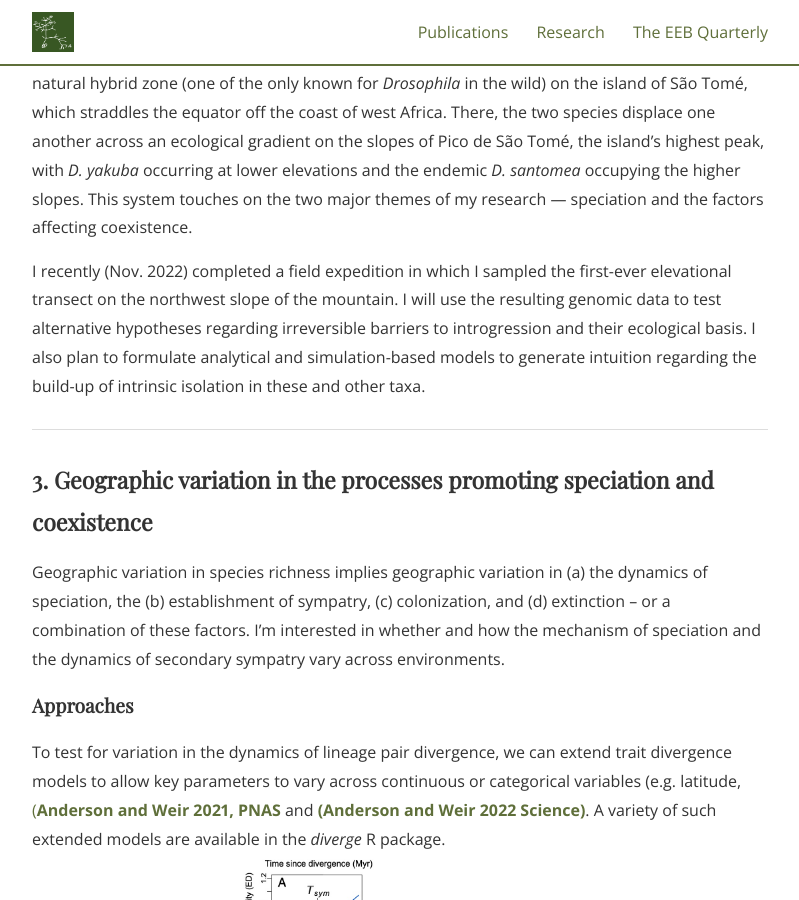
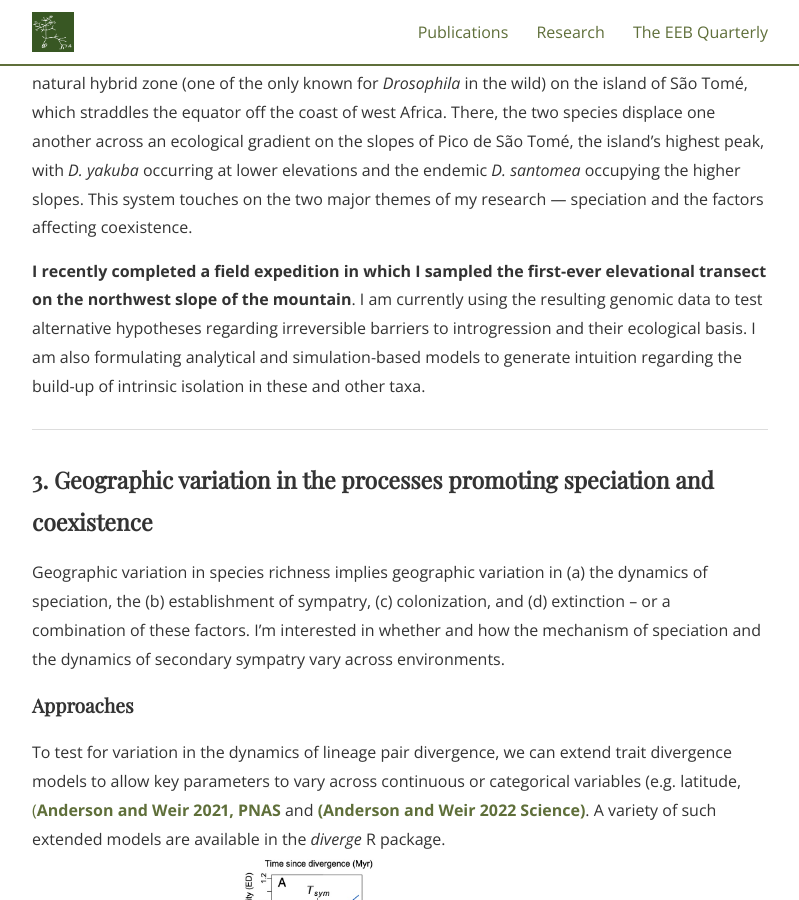
Before and after one commit to SeanASAnderson/SeanASAnderson.github.io, a Jekyll site: the page built from research.md, in a window 1280 px wide and 900 px high, scrolled down 5096 px. Shown: the whole window, without its empty margins (240-1039 px from the left). Built offline with Jekyll 4.4.1, drawn with Linux system fonts in a browser that asks for light colours; nearby versions of some CDN libraries; some web fonts are replaced.

Commit message:
research update

```diff
--- a/research.md
+++ b/research.md
@@ -65,7 +65,7 @@ In a new perspective paper, I call attention this problem and synthesize availab
 
 I have also launched a new research project with Daniel Matute into the evolution of intrinsic isolation between two species of wild *Drosophila* (*D. santomea and D. yakuba)*. These species form a natural hybrid zone (one of the only known for *Drosophila* in the wild) on the island of S&atilde;o Tom&eacute;, which straddles the equator off the coast of west Africa. There, the two species displace one another across an ecological gradient on the slopes of Pico de S&atilde;o Tom&eacute;, the island's highest peak, with *D. yakuba* occurring at lower elevations and the endemic *D. santomea* occupying the higher slopes. This system touches on the two major themes of my research <span>&#8212;</span> speciation and the factors affecting coexistence.
 
-I recently (Nov. 2022) completed a field expedition in which I sampled the first-ever elevational transect on the northwest slope of the mountain. I will use the resulting genomic data to test alternative hypotheses regarding irreversible barriers to introgression and their ecological basis. I also plan to formulate analytical and simulation-based models to generate intuition regarding the build-up of intrinsic isolation in these and other taxa.
+**I recently completed a field expedition in which I sampled the first-ever elevational transect on the northwest slope of the mountain**. I am currently using the resulting genomic data to test alternative hypotheses regarding irreversible barriers to introgression and their ecological basis. I am also formulating analytical and simulation-based models to generate intuition regarding the build-up of intrinsic isolation in these and other taxa.
 
 ---
 
```
